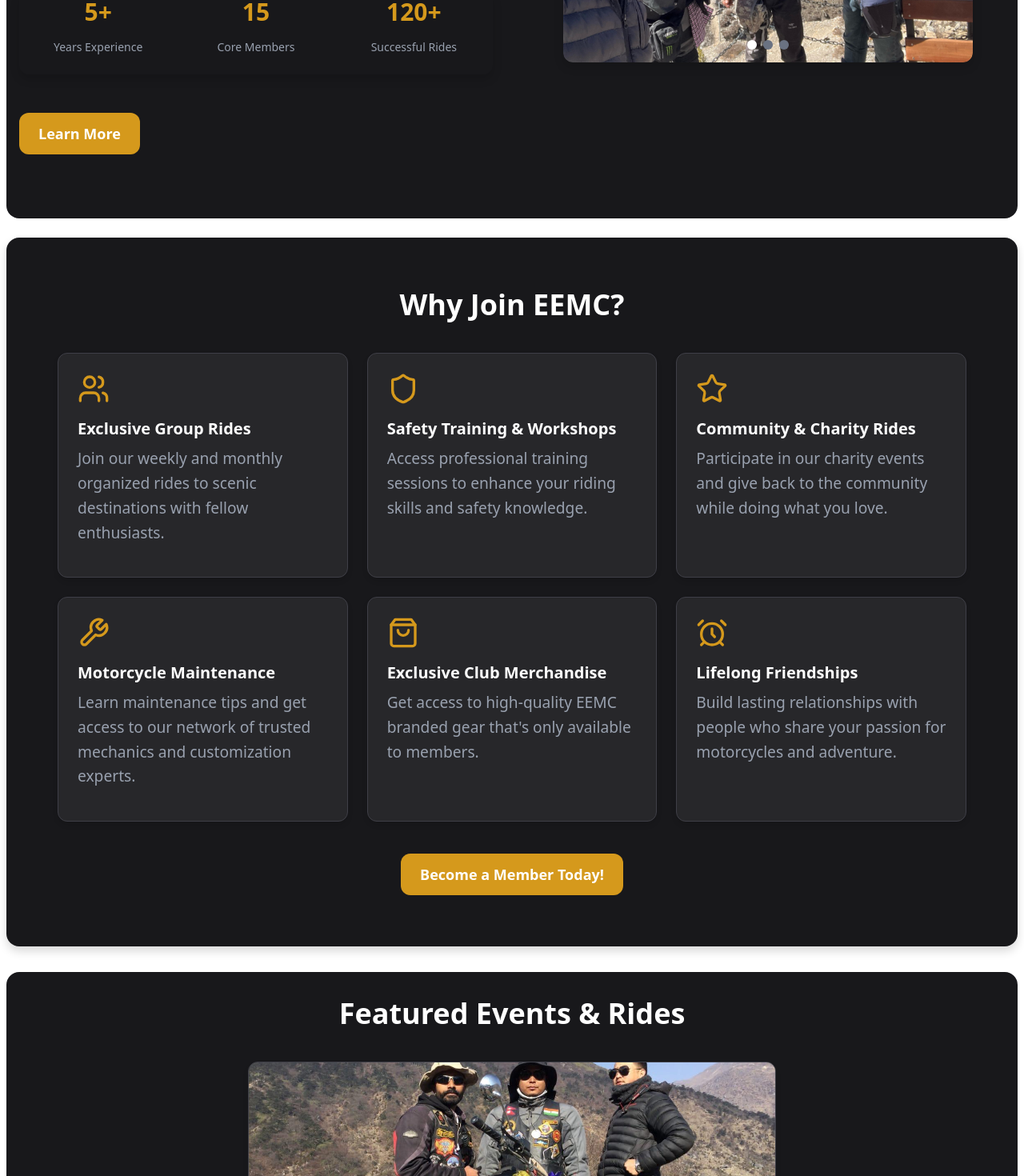
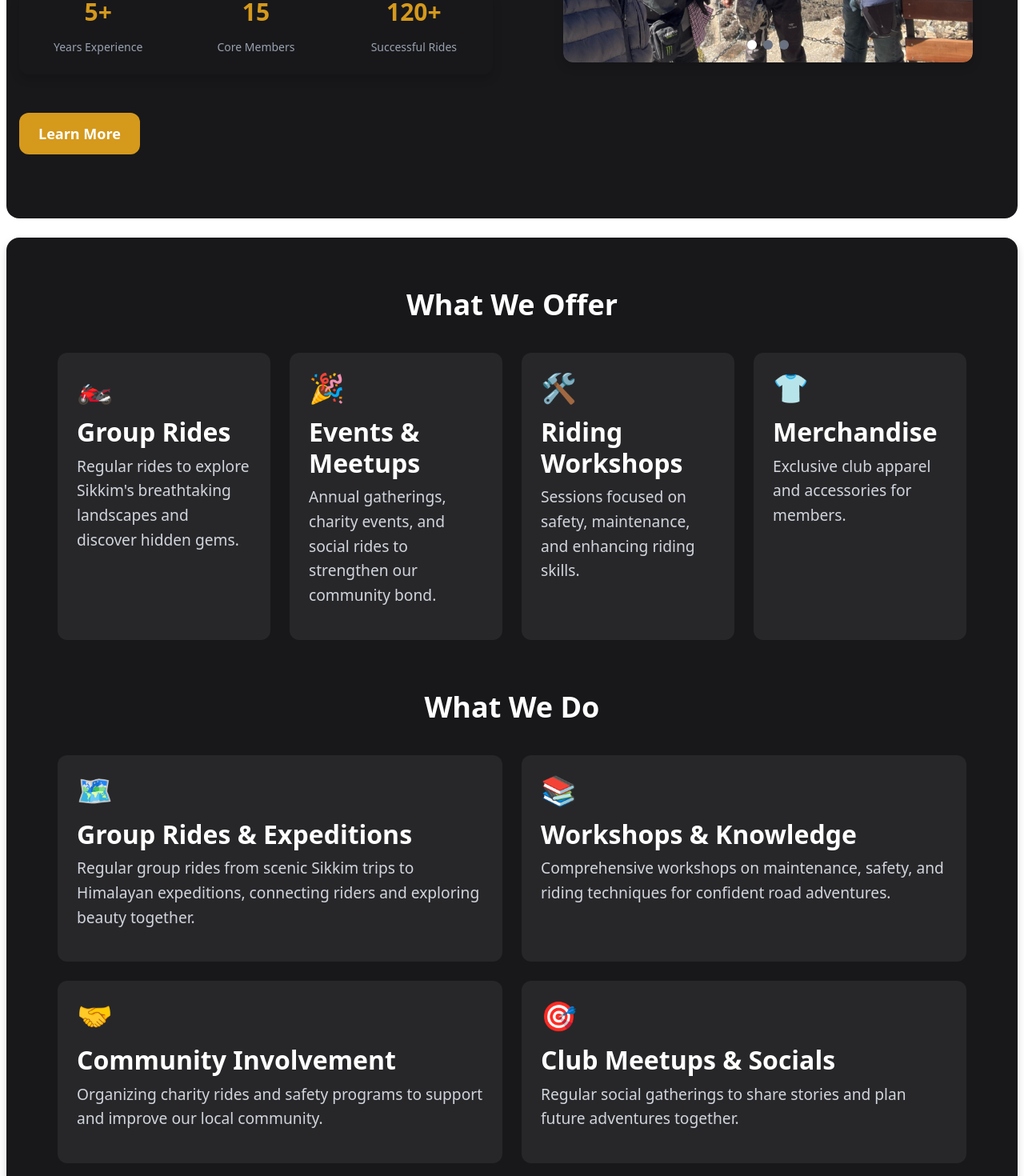
Before and after one commit to ankanganguly24/motorcycleclub, a Next.js app: page / in a window 1280 px wide. Shown: the part 1330-2800 px from the top of the page at 80% size. Built offline with nearby package versions, Linux system fonts and the light colour scheme; no server answers.

Commit message:
Update Hero button text, revise About section member count, enhance footer event description, and restructure Why Us section with new content and layout

```diff
--- a/app/about/page.js
+++ b/app/about/page.js
@@ -12,7 +12,7 @@
           Our Members 🏍️
         </h2>
         <p className="mb-6 opacity-90">
-          We are a passionate community of riders united by the love for adventure. Our club consists of over 100 members, each bringing their own unique story to the group. 🌟
+          We are a passionate community of riders united by the love for adventure. Our club consists of over 15 core members, each bringing their own unique story to the group. 🌟
         </p>
         <ul className="space-y-4 divide-y divide-white/20">
           <li className="pt-4 flex items-start gap-3">
--- a/app/components/common/Footer.jsx
+++ b/app/components/common/Footer.jsx
@@ -87,7 +87,7 @@
           <div>
             <h3 className="font-bold text-lg mb-4">Latest Rides</h3>
             <p className="text-gray-400 mb-4">
-              Check out our recent rides and thrilling adventures. Join us on our next journey! 🏍️🚀
+              Check out our recent rides and thrilling adventures. Join us on our event! 🏍️🚀
             </p>
             <ul className="space-y-2 text-gray-400">
               <li>
@@ -111,7 +111,7 @@
         </div>
 
         <div className="border-t border-zinc-800 mt-12 pt-6 text-center text-gray-400 text-sm">
-          <p>&copy; {new Date().getFullYear()} Eastern Enfielders Sikkim Motorcycle Club. All rights reserved.</p>
+          <p>2025, Eastern Enfielders Sikkim Motorcycle Club. All rights reserved.</p>
           <p className="mt-2">
             Made with <span className="text-red-500">❤️</span> by{" "}
             <Link href="https://kiwemedia.com" className="text-white hover:text-red-500">
--- a/app/components/home/ContactAndLocation.jsx
+++ b/app/components/home/ContactAndLocation.jsx
@@ -13,11 +13,11 @@
         </h2>
         <div className="grid grid-cols-1 lg:grid-cols-2 gap-12">
           {/* Contact Form */}
-          <div className="bg-zinc-900 p-8 rounded-xl">
+          {/* <div className="bg-zinc-900 p-8 rounded-xl">
             <h3 className="text-2xl font-bold mb-6 text-white">Registration form
             Statehood riders meet Sikkim(May 15,16,17-2025)</h3>
             <ContactForm />
-          </div>
+          </div> */}
 
           {/* Club Location */}
           <div className="bg-zinc-900 p-8 rounded-xl h-full">
--- a/app/components/home/Hero.jsx
+++ b/app/components/home/Hero.jsx
@@ -24,7 +24,7 @@
         <p>Connecting passionate riders, fostering adventure, and creating lifelong memories.</p>
         <Link href="/contact">
         <Button variant="primary"  className="mt-4">
-            Join Us Now
+            Join our event
         </Button>
         </Link>
       </div>
--- a/app/components/home/Whyus.jsx
+++ b/app/components/home/Whyus.jsx
@@ -1,5 +1,4 @@
 import { Users, Shield, Star, Wrench, ShoppingBag, AlarmClock } from "lucide-react";
-import BenefitCard from "../common/BenefitsCard";
 import Link from "next/link";
 
 export default function Whyus() {
@@ -7,26 +6,119 @@
     <section className="py-16 bg-zinc-900 rounded-2xl shadow-lg">
       <div className="container mx-auto px-6 sm:px-8 md:px-10 lg:px-16">
         <h2 className="text-3xl md:text-4xl font-bold mb-10 text-center text-white">
-          Why Join EEMC?
+          What We Offer
         </h2>
 
-        {/* Grid for desktop, stacked on mobile */}
-        <div className="grid grid-cols-1 sm:grid-cols-2 lg:grid-cols-3 gap-6">
-          <BenefitCard icon={<Users className="h-10 w-10 text-primary" />} title="Exclusive Group Rides" description="Join our weekly and monthly organized rides to scenic destinations with fellow enthusiasts." />
-          <BenefitCard icon={<Shield className="h-10 w-10 text-primary" />} title="Safety Training & Workshops" description="Access professional training sessions to enhance your riding skills and safety knowledge." />
-          <BenefitCard icon={<Star className="h-10 w-10 text-primary" />} title="Community & Charity Rides" description="Participate in our charity events and give back to the community while doing what you love." />
-          <BenefitCard icon={<Wrench className="h-10 w-10 text-primary" />} title="Motorcycle Maintenance" description="Learn maintenance tips and get access to our network of trusted mechanics and customization experts." />
-          <BenefitCard icon={<ShoppingBag className="h-10 w-10 text-primary" />} title="Exclusive Club Merchandise" description="Get access to high-quality EEMC branded gear that's only available to members." />
-          <BenefitCard icon={<AlarmClock className="h-10 w-10 text-primary" />} title="Lifelong Friendships" description="Build lasting relationships with people who share your passion for motorcycles and adventure." />
+        <div className="grid grid-cols-1 sm:grid-cols-2 lg:grid-cols-4 gap-6 mb-16">
+          <div className="bg-zinc-800 p-6 rounded-xl hover:bg-zinc-700 transition-all">
+            <div className="text-4xl mb-4">🏍️</div>
+            <h3 className="text-white font-bold mb-2">Group Rides</h3>
+            <p className="text-gray-300">Regular rides to explore Sikkim's breathtaking landscapes and discover hidden gems.</p>
+          </div>
+          <div className="bg-zinc-800 p-6 rounded-xl hover:bg-zinc-700 transition-all">
+            <div className="text-4xl mb-4">🎉</div>
+            <h3 className="text-white font-bold mb-2">Events & Meetups</h3>
+            <p className="text-gray-300">Annual gatherings, charity events, and social rides to strengthen our community bond.</p>
+          </div>
+          <div className="bg-zinc-800 p-6 rounded-xl hover:bg-zinc-700 transition-all">
+            <div className="text-4xl mb-4">🛠️</div>
+            <h3 className="text-white font-bold mb-2">Riding Workshops</h3>
+            <p className="text-gray-300">Sessions focused on safety, maintenance, and enhancing riding skills.</p>
+          </div>
+          <div className="bg-zinc-800 p-6 rounded-xl hover:bg-zinc-700 transition-all">
+            <div className="text-4xl mb-4">👕</div>
+            <h3 className="text-white font-bold mb-2">Merchandise</h3>
+            <p className="text-gray-300">Exclusive club apparel and accessories for members.</p>
+          </div>
         </div>
 
-        {/* Centered Button */}
+        <h2 className="text-3xl md:text-4xl font-bold mb-10 text-center text-white">
+          What We Do
+        </h2>
+
+        <div className="grid grid-cols-1 md:grid-cols-2 gap-6 mb-16">
+          <div className="bg-zinc-800 p-6 rounded-xl hover:bg-zinc-700 transition-all">
+            <div className="text-4xl mb-4">🗺️</div>
+            <h3 className="text-white font-bold mb-2">Group Rides & Expeditions</h3>
+            <p className="text-gray-300">Regular group rides from scenic Sikkim trips to Himalayan expeditions, connecting riders and exploring beauty together.</p>
+          </div>
+          <div className="bg-zinc-800 p-6 rounded-xl hover:bg-zinc-700 transition-all">
+            <div className="text-4xl mb-4">📚</div>
+            <h3 className="text-white font-bold mb-2">Workshops & Knowledge</h3>
+            <p className="text-gray-300">Comprehensive workshops on maintenance, safety, and riding techniques for confident road adventures.</p>
+          </div>
+          <div className="bg-zinc-800 p-6 rounded-xl hover:bg-zinc-700 transition-all">
+            <div className="text-4xl mb-4">🤝</div>
+            <h3 className="text-white font-bold mb-2">Community Involvement</h3>
+            <p className="text-gray-300">Organizing charity rides and safety programs to support and improve our local community.</p>
+          </div>
+          <div className="bg-zinc-800 p-6 rounded-xl hover:bg-zinc-700 transition-all">
+            <div className="text-4xl mb-4">🎯</div>
+            <h3 className="text-white font-bold mb-2">Club Meetups & Socials</h3>
+            <p className="text-gray-300">Regular social gatherings to share stories and plan future adventures together.</p>
+          </div>
+        </div>
+
+        <h2 className="text-3xl md:text-4xl font-bold mb-10 text-center text-white">
+          Our Values
+        </h2>
+
+        <div className="grid grid-cols-1 sm:grid-cols-2 lg:grid-cols-4 gap-6 mb-16">
+          <div className="bg-zinc-800 p-6 rounded-xl hover:bg-zinc-700 transition-all">
+            <div className="text-4xl mb-4">⛑️</div>
+            <h3 className="text-white font-bold mb-2">Safety First</h3>
+            <p className="text-gray-300">Prioritizing safety in all activities to ensure we can ride again and again.</p>
+          </div>
+          <div className="bg-zinc-800 p-6 rounded-xl hover:bg-zinc-700 transition-all">
+            <div className="text-4xl mb-4">🌟</div>
+            <h3 className="text-white font-bold mb-2">Adventure</h3>
+            <p className="text-gray-300">Embracing the thrill of the road and beauty of nature together.</p>
+          </div>
+          <div className="bg-zinc-800 p-6 rounded-xl hover:bg-zinc-700 transition-all">
+            <div className="text-4xl mb-4">🤍</div>
+            <h3 className="text-white font-bold mb-2">Unity</h3>
+            <p className="text-gray-300">More than riders—we're family. Built on respect and support.</p>
+          </div>
+          <div className="bg-zinc-800 p-6 rounded-xl hover:bg-zinc-700 transition-all">
+            <div className="text-4xl mb-4">🏛️</div>
+            <h3 className="text-white font-bold mb-2">Heritage</h3>
+            <p className="text-gray-300">Honoring Royal Enfield's legacy and timeless appeal.</p>
+          </div>
+        </div>
+
+        <h2 className="text-3xl md:text-4xl font-bold mb-10 text-center text-white">
+          Our Mission
+        </h2>
+
+        <div className="grid grid-cols-1 md:grid-cols-2 gap-6 mb-16">
+          <div className="bg-zinc-800 p-6 rounded-xl hover:bg-zinc-700 transition-all">
+            <div className="text-4xl mb-4">🛡️</div>
+            <h3 className="text-white font-bold mb-2">Ride Safe, Ride Again</h3>
+            <p className="text-gray-300">Ensuring safety on every ride for years of motorcycling enjoyment.</p>
+          </div>
+          <div className="bg-zinc-800 p-6 rounded-xl hover:bg-zinc-700 transition-all">
+            <div className="text-4xl mb-4">🌏</div>
+            <h3 className="text-white font-bold mb-2">Unite & Celebrate</h3>
+            <p className="text-gray-300">Building a community that celebrates Royal Enfield's legacy and rider bonds.</p>
+          </div>
+          <div className="bg-zinc-800 p-6 rounded-xl hover:bg-zinc-700 transition-all">
+            <div className="text-4xl mb-4">🏔️</div>
+            <h3 className="text-white font-bold mb-2">Explore Sikkim</h3>
+            <p className="text-gray-300">Discovering the beauty of Sikkim through responsible group riding.</p>
+          </div>
+          <div className="bg-zinc-800 p-6 rounded-xl hover:bg-zinc-700 transition-all">
+            <div className="text-4xl mb-4">💪</div>
+            <h3 className="text-white font-bold mb-2">Inclusive Community</h3>
+            <p className="text-gray-300">Creating a space where every rider is valued and respected.</p>
+          </div>
+        </div>
+
         <div className="text-center mt-10">
-        <Link href="/contact">
-          <button className="bg-primary hover:bg-secondary text-white px-6 py-3 rounded-lg text-lg font-semibold">
-            Become a Member Today!
-          </button>
-        </Link>
+          <Link href="/contact">
+            <button className="bg-primary hover:bg-secondary text-white px-6 py-3 rounded-lg text-lg font-semibold">
+              Become a Member Today!
+            </button>
+          </Link>
         </div>
       </div>
     </section>
```
Also changed, not shown: app/components/common/ContactForm.jsx (+36 -8 lines).
